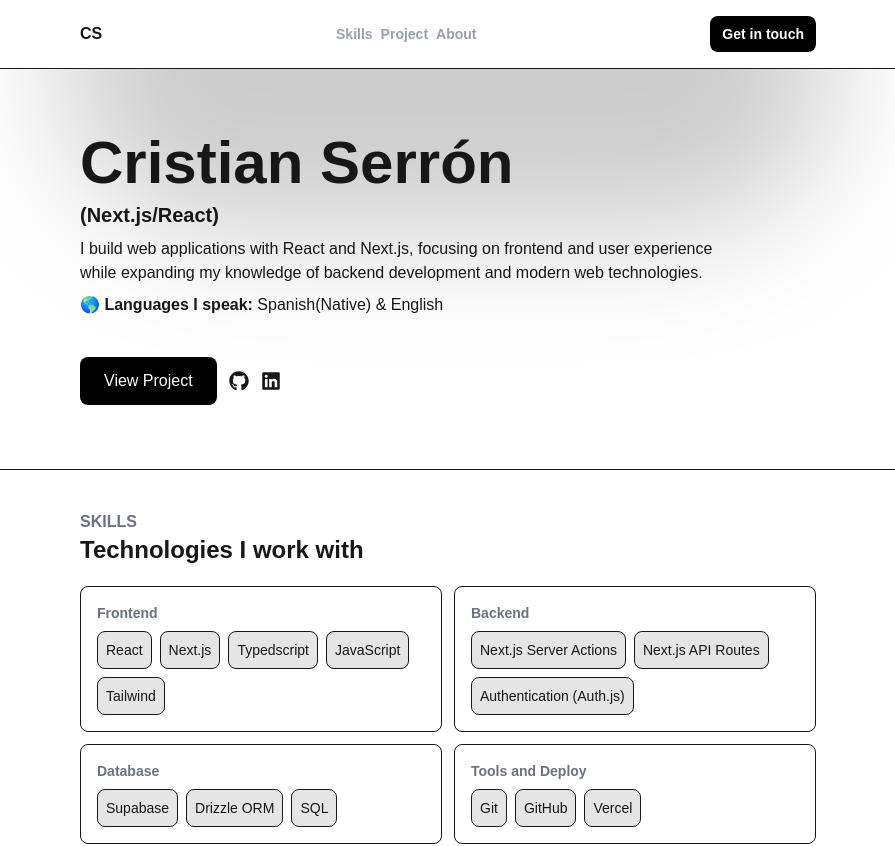
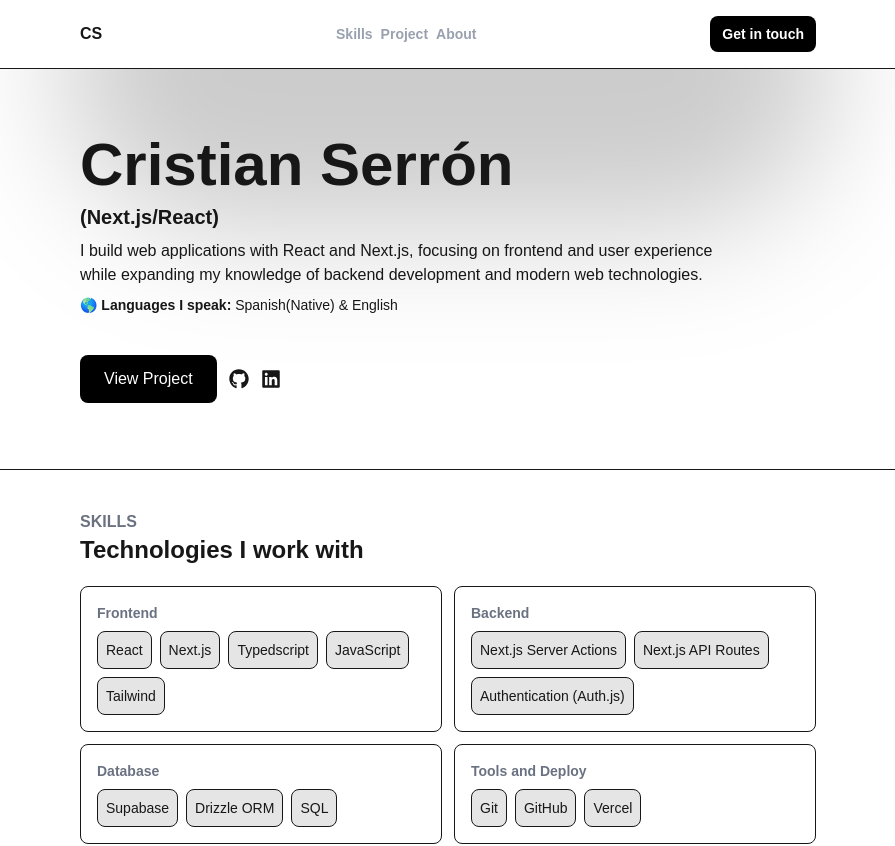
Before and after one commit to Cristian-Ser/portfolio, a Next.js app: page / in a window 1280 px wide. Shown: the top 846 px of the page, without its empty margins (192-1087 px from the left). Built offline with nearby package versions, Linux system fonts and the light colour scheme.

Commit message:
Changed languages font size

```diff
--- a/app/components/Hero.tsx
+++ b/app/components/Hero.tsx
@@ -23,7 +23,7 @@
             experience while expanding my knowledge of backend development and
             modern web technologies.
           </p>
-          <p><span className="font-bold">🌎 Languages I speak:</span> Spanish(Native) & English</p>
+          <p className="text-sm"><span className="font-bold">🌎 Languages I speak:</span> Spanish(Native) & English</p>
         </div>
         {/* Buttons-Links */}
         <div className="flex items-center justify-start gap-3">
```
